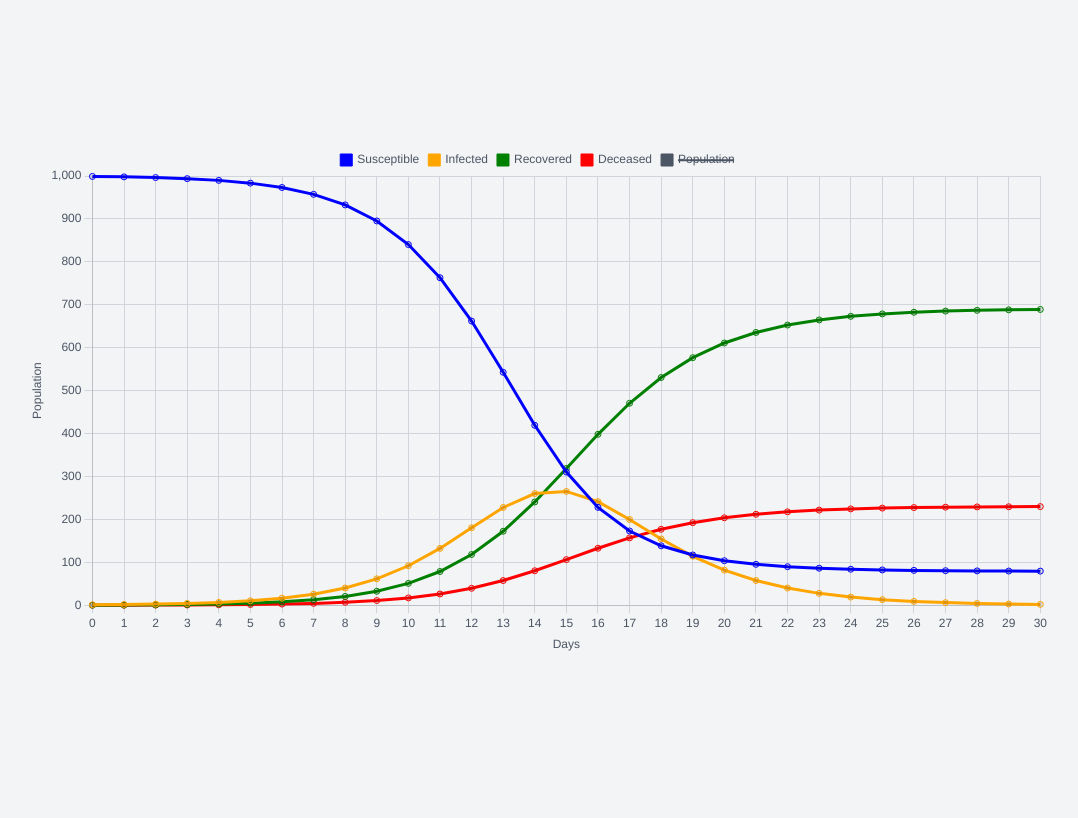
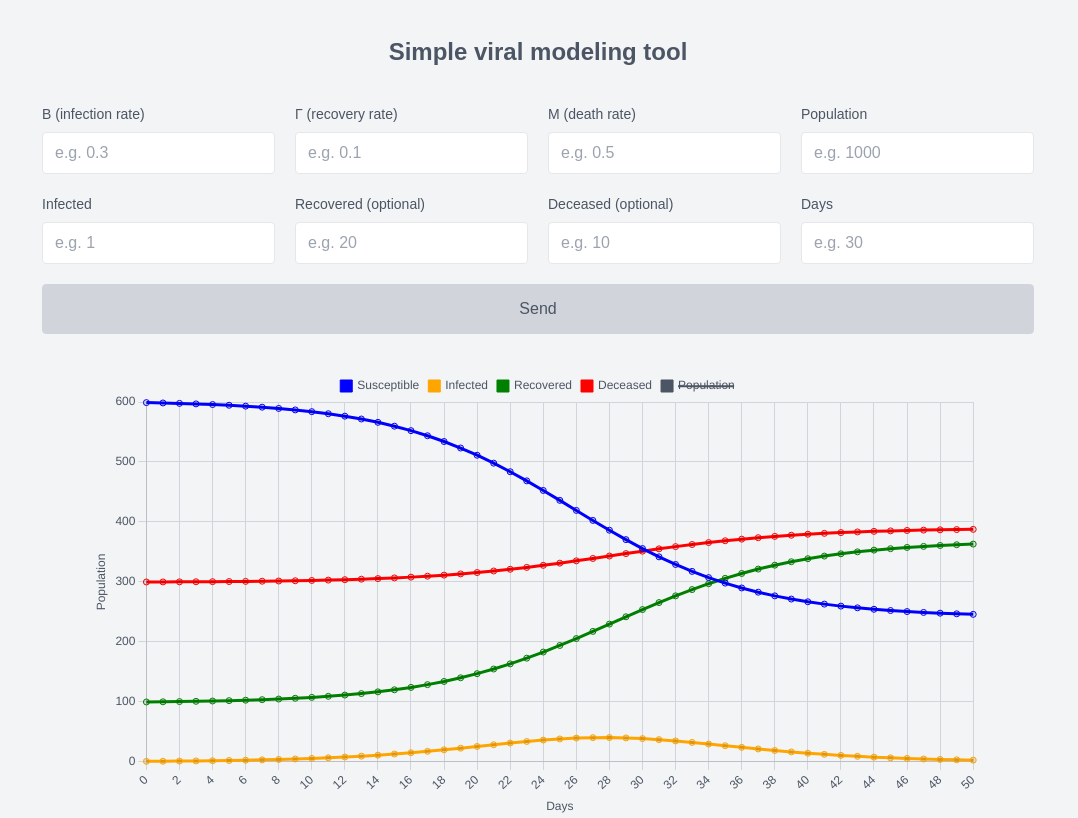
Before and after one commit to techgustavo/simple-epidemiology-modeling-tool, a Next.js app: page / in a window 1280 px wide. Shown: the whole page, without its empty margins (102-1180 px from the left). Built offline with nearby package versions, Linux system fonts and the light colour scheme.

Commit message:
Using form component

```diff
--- a/app/page.tsx
+++ b/app/page.tsx
@@ -1,17 +1,21 @@
+import { Form } from '@/components/Form'
 import { SirdChart } from '@/components/sirdChart'
 
 export default function Home() {
   return (
-    <div className="flex h-screen w-full flex-col items-center justify-center align-middle">
-      <div className="h-auto w-full max-w-5xl">
+    <div className="flex h-screen w-full flex-col items-center">
+      <h1 className="p-9 text-2xl font-bold">Simple viral modeling tool</h1>
+      <Form />
+      <div className="flex h-2/3 w-full max-w-4xl flex-col items-center justify-center align-middle">
         <SirdChart
           beta={1}
           gamma={0.3}
           mu={0.1}
           population={1000}
           infected={1}
-          recovered={0}
-          days={30}
+          recovered={100}
+          dead={300}
+          days={50}
         />
       </div>
     </div>
```
